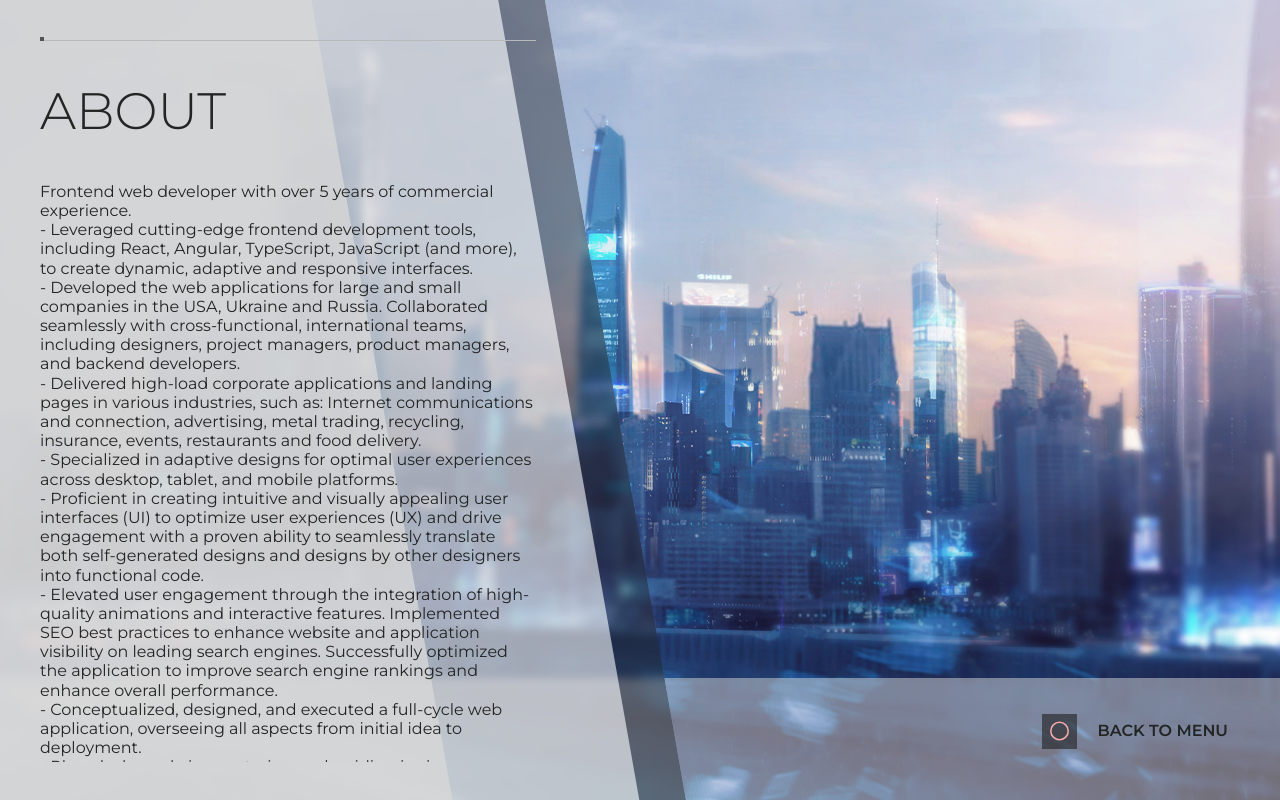
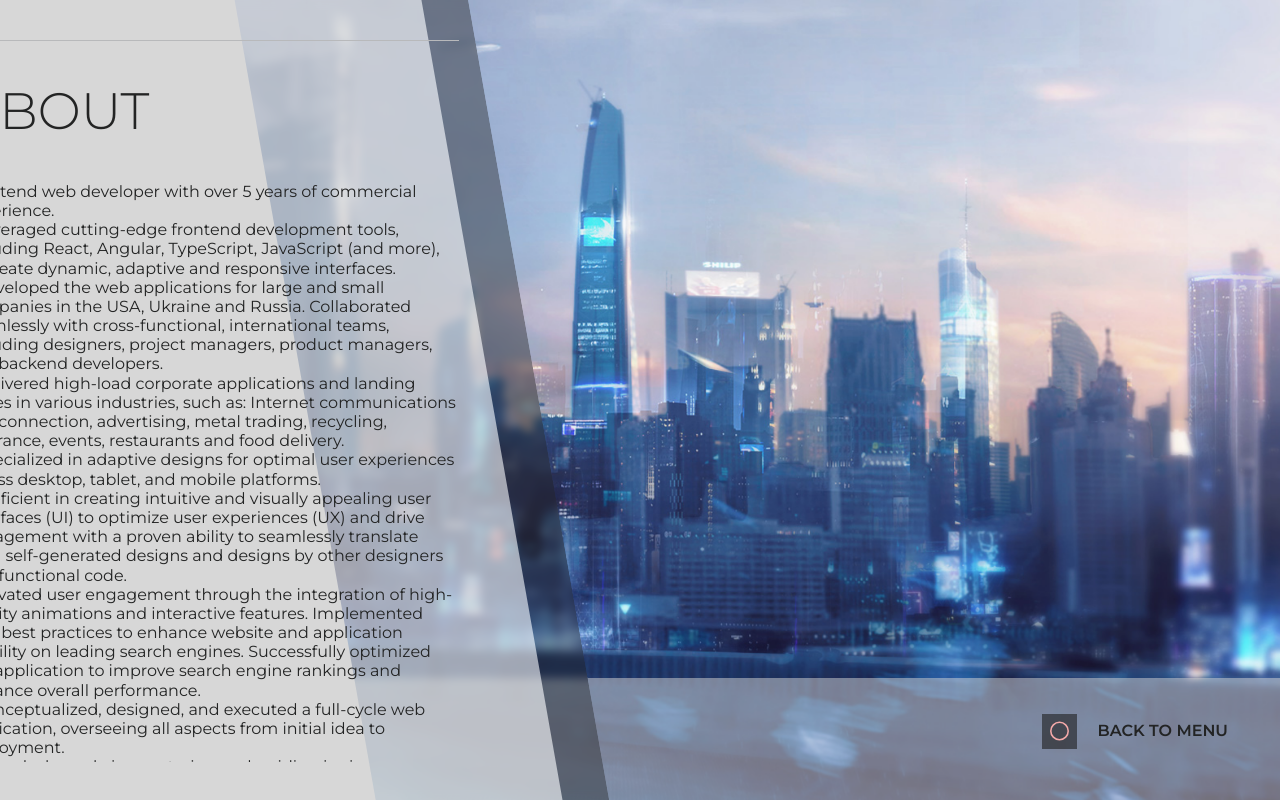
Before and after one commit to aidera/portfolio, a React (Vite) app: page /about in a window 1280 px wide. Built offline with nearby package versions, Linux system fonts and the light colour scheme.

Commit message:
Added animation to about page, fixed router scroll

```diff
--- a/src/components/PageWithViewer/PageWithViewer.module.scss
+++ b/src/components/PageWithViewer/PageWithViewer.module.scss
@@ -9,6 +9,5 @@
     display: flex;
     flex-direction: column-reverse;
     height: auto;
-
   }
 }
--- a/src/components/PageWithViewer/PageWithViewerContent/PageWithViewerContent.module.scss
+++ b/src/components/PageWithViewer/PageWithViewerContent/PageWithViewerContent.module.scss
@@ -4,6 +4,7 @@
   position: relative;
   overflow: hidden;
   z-index: 2;
+  animation: AppearAnimation 1s ease-out;
 
   @media (max-width: 1000px) {
     width: 100%;
@@ -11,6 +12,25 @@
     height: auto;
     overflow-x: hidden;
     overflow-y: auto;
+    animation: AppearAnimation2 1s ease-out;
+  }
+}
+
+@keyframes AppearAnimation {
+  0% {
+    transform: translateX(-10%);
+  }
+  100% {
+    transform: translateX(0);
+  }
+}
+
+@keyframes AppearAnimation2 {
+  0% {
+    transform: translateY(-20px);
+  }
+  100% {
+    transform: translateY(0);
   }
 }
 
@@ -48,7 +68,7 @@
   }
 
   .background2 {
-    background: rgba(215, 215, 215, 0.8);
+    background: rgba(215, 215, 215, 1);
     width: 85%;
     height: 100%;
     position: absolute;
--- a/src/components/PageWithViewer/PageWithViewerViewer/PageWithViewerViewer.module.scss
+++ b/src/components/PageWithViewer/PageWithViewerViewer/PageWithViewerViewer.module.scss
@@ -10,15 +10,6 @@
     position: relative;
     height: 50vh;
     min-height: 200px;
-  }
-
-  > img {
-    object-fit: cover;
-    width: 100%;
-    height: 100%;
-    position: absolute;
-    top: 0;
-    left: 0;
   }
 
   .line {
@@ -41,3 +32,33 @@
     }
   }
 }
+
+.content {
+  position: relative;
+  width: 100%;
+  height: 100%;
+  top: 0;
+  left: 0;
+  animation: AppearAnimation 10s ease-in-out infinite;
+
+  > img {
+    object-fit: cover;
+    width: 100%;
+    height: 100%;
+    position: absolute;
+    top: 0;
+    left: 0;
+  }
+}
+
+@keyframes AppearAnimation {
+  0% {
+    transform: scale(1);
+  }
+  50% {
+    transform: scale(1.1);
+  }
+  100% {
+    transform: scale(1);
+  }
+}
--- a/src/components/PageWithViewer/PageWithViewerViewer/PageWithViewerViewer.tsx
+++ b/src/components/PageWithViewer/PageWithViewerViewer/PageWithViewerViewer.tsx
@@ -8,11 +8,12 @@ interface PageWithViewerViewerProps extends PropsWithChildren {
 export default function PageWithViewerViewer(props: PageWithViewerViewerProps) {
   return (
     <div className={styles.container}>
-      {props.children}
+      <div className={styles.content}>{props.children}</div>
       <div className={styles.line}>
-        {props.menuItems && props.menuItems.map(el => {
-          return <div key={el?.toString()}>{el}</div>
-        })}
+        {props.menuItems &&
+          props.menuItems.map((el) => {
+            return <div key={el?.toString()}>{el}</div>;
+          })}
       </div>
     </div>
   );
--- a/src/router.tsx
+++ b/src/router.tsx
@@ -1,14 +1,30 @@
 import { createBrowserRouter } from 'react-router-dom';
+import { Outlet, ScrollRestoration } from 'react-router-dom';
 import HomePage from './pages/HomePage/HomePage';
 import AboutPage from './pages/AboutPage/AboutPage';
 
 export const router = createBrowserRouter([
   {
     path: '/',
-    element: <HomePage />,
-  },
-  {
-    path: '/about',
-    element: <AboutPage />,
+    element: <Root />,
+    children: [
+      {
+        path: '/',
+        element: <HomePage />,
+      },
+      {
+        path: '/about',
+        element: <AboutPage />,
+      },
+    ],
   },
 ]);
+
+export default function Root() {
+  return (
+    <>
+      <Outlet />
+      <ScrollRestoration />
+    </>
+  );
+}
```
